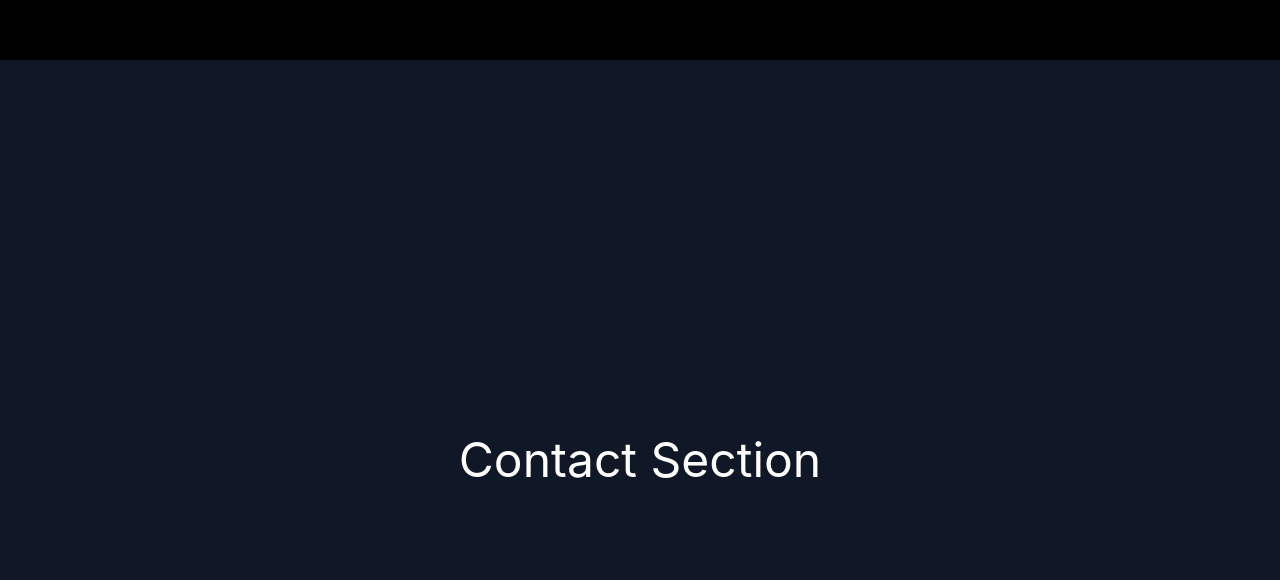
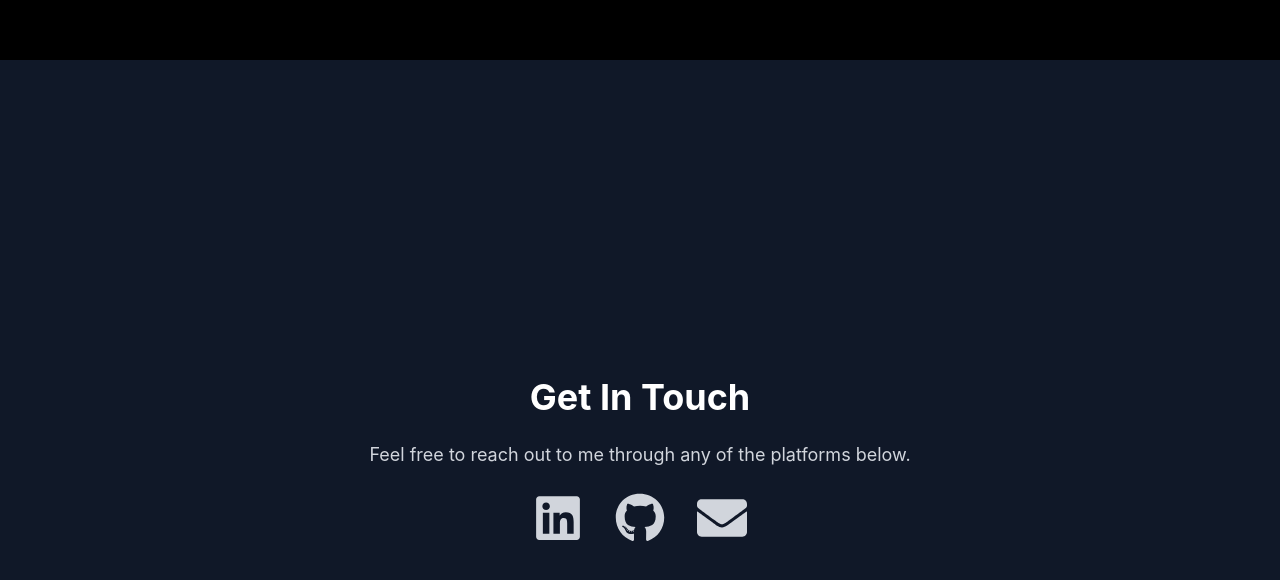
Before and after one commit to ziyadsaf/ZS-Portfolio, a React (Vite) app: page / in a window 1280 px wide. Shown: the part 2340-2920 px from the top of the page. Built offline with nearby package versions, Linux system fonts and the light colour scheme.

Commit message:
Created Contact section with social links

```diff
--- a/src/App.jsx
+++ b/src/App.jsx
@@ -2,6 +2,7 @@ import Navbar from './components/Navbar'
 import Hero from './components/Hero'
 import About from './components/About'
 import Projects from './components/Projects'
+import Contact from './components/Contact'
 
 function App() {
   return (
@@ -14,9 +15,7 @@ function App() {
 
       <Projects />
 
-      <section id="contact" className="min-h-screen flex items-center justify-center bg-gray-900">
-        <h1 className="text-white text-5xl">Contact Section</h1>
-      </section>
+      <Contact />
     </div>
   )
 }
--- /dev/null
+++ b/src/components/Contact.jsx
@@ -0,0 +1,46 @@
+import { FaLinkedin, FaGithub, FaEnvelope } from 'react-icons/fa';
+
+function Contact() {
+  return (
+    <section id="contact" className="min-h-screen flex items-center justify-center bg-gray-900 py-20">
+      <div className="max-w-4xl mx-auto px-6 text-center">
+        <h2 className="text-4xl font-bold text-white mb-8">Get In Touch</h2>
+        <br></br>
+
+        <p className="text-lg text-gray-300 mb-12">
+          Feel free to reach out to me through any of the platforms below.
+        </p>
+        <br></br>
+
+        <div className="flex justify-center gap-8">
+          <a
+            href="https://www.linkedin.com/in/ziyad-safouane/"
+            target="_blank"
+            rel="noopener noreferrer"
+            className="text-gray-300 hover:text-blue-500 transition-colors"
+          >
+            <FaLinkedin size={50} />
+          </a>
+
+          <a
+            href="https://github.com/ziyadsaf"
+            target="_blank"
+            rel="noopener noreferrer"
+            className="text-gray-300 hover:text-gray-100 transition-colors"
+          >
+            <FaGithub size={50} />
+          </a>
+
+          <a
+            href="mailto:ziyad.safouane@gmail.com"
+            className="text-gray-300 hover:text-red-400 transition-colors"
+          >
+            <FaEnvelope size={50} />
+          </a>
+        </div>
+      </div>
+    </section>
+  );
+}
+
+export default Contact;
```
